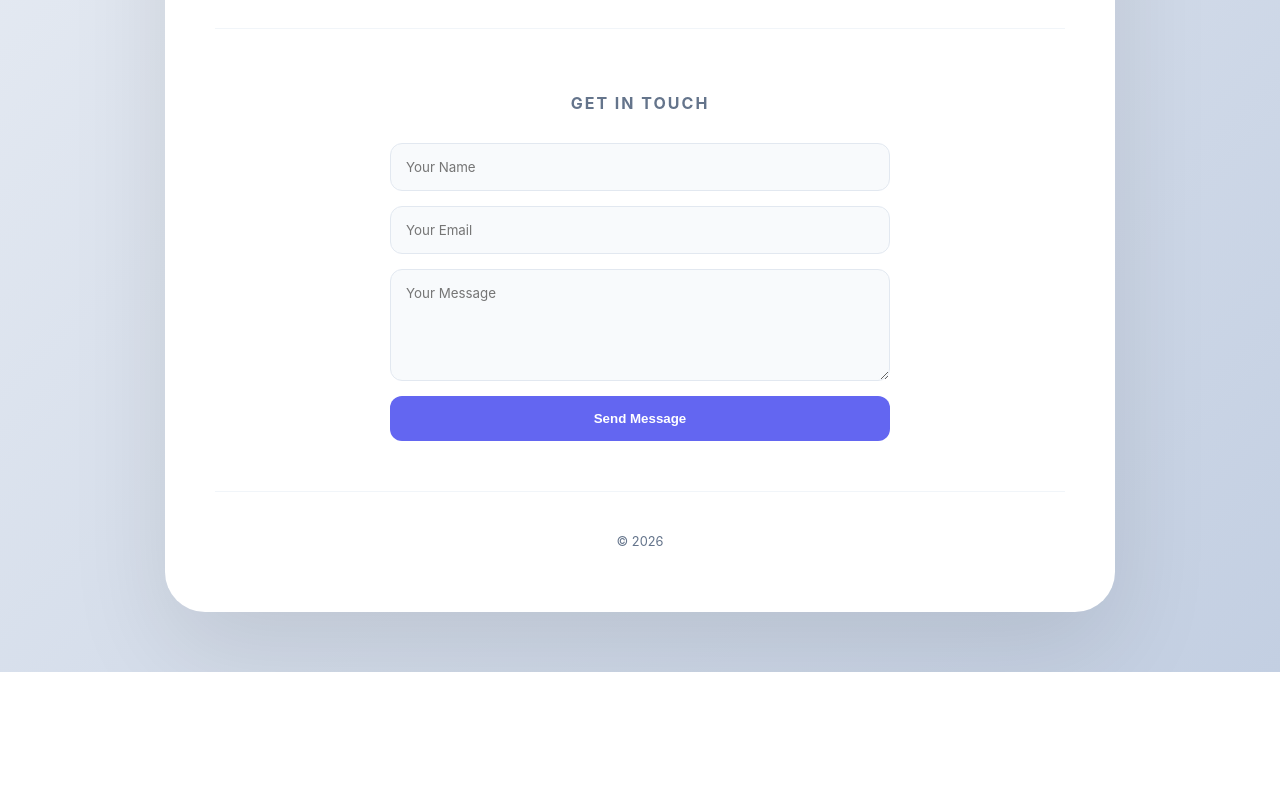
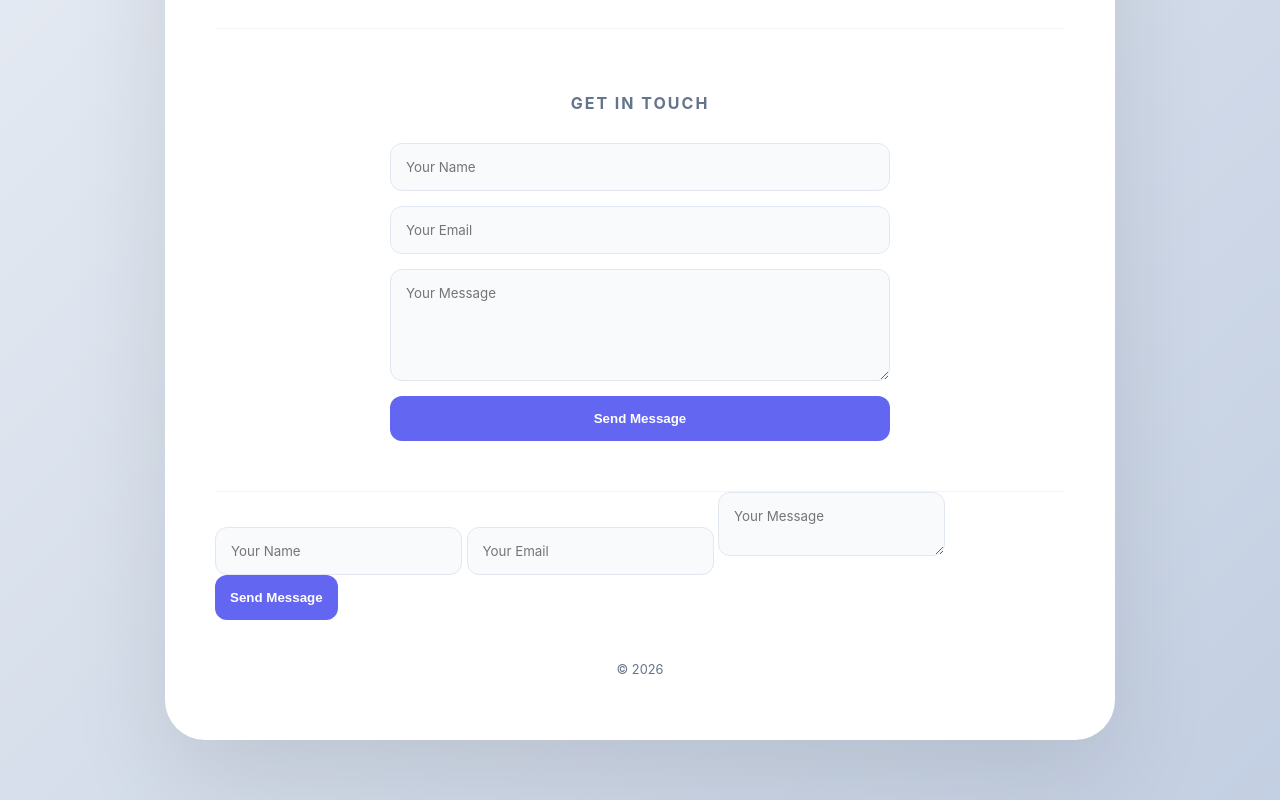
Before and after one commit to periyeshivananda-design/my-portfolio, a plain HTML site: page frontend/index.html in a window 1280 px wide. Shown: the part 1117-1917 px from the top of the page. Before the commit the page ends 1789 px from the top, so only its background shows below. Drawn offline with Linux system fonts and the light colour scheme.

Commit message:
Connected contact form to formspree

```diff
--- a/frontend/index.html
+++ b/frontend/index.html
@@ -82,6 +82,12 @@
             </form>
         </section>
 
+        <form action="https://formspree.io/f/xyknqrno" method="POST">
+    <input type="text" name="name" placeholder="Your Name" required>
+    <input type="email" name="email" placeholder="Your Email" required>
+    <textarea name="message" placeholder="Your Message" required></textarea>
+    <button type="submit" class="btn-primary">Send Message</button>
+</form>
         <footer>
             <p>© 2026 </p>
         </footer>
```
